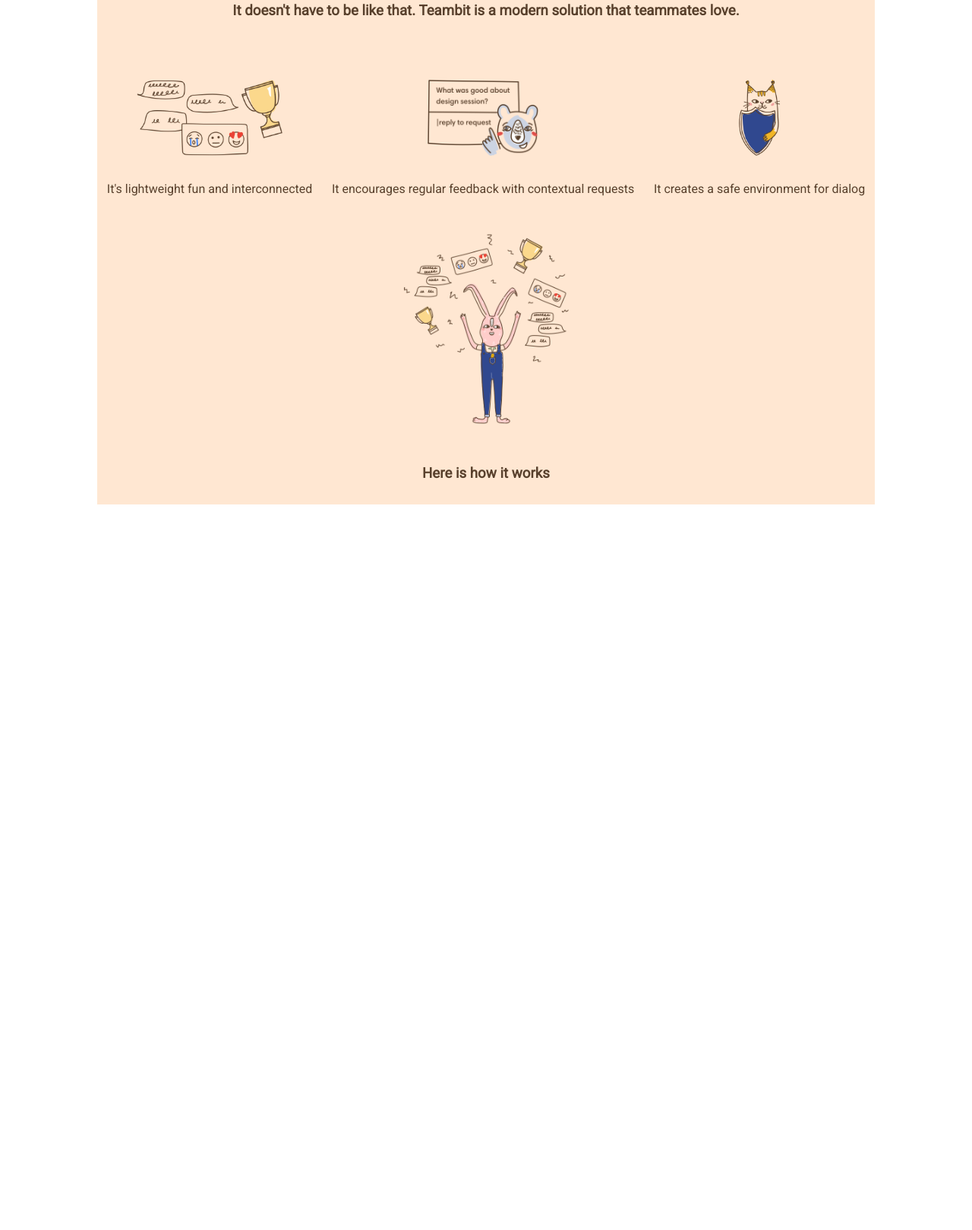
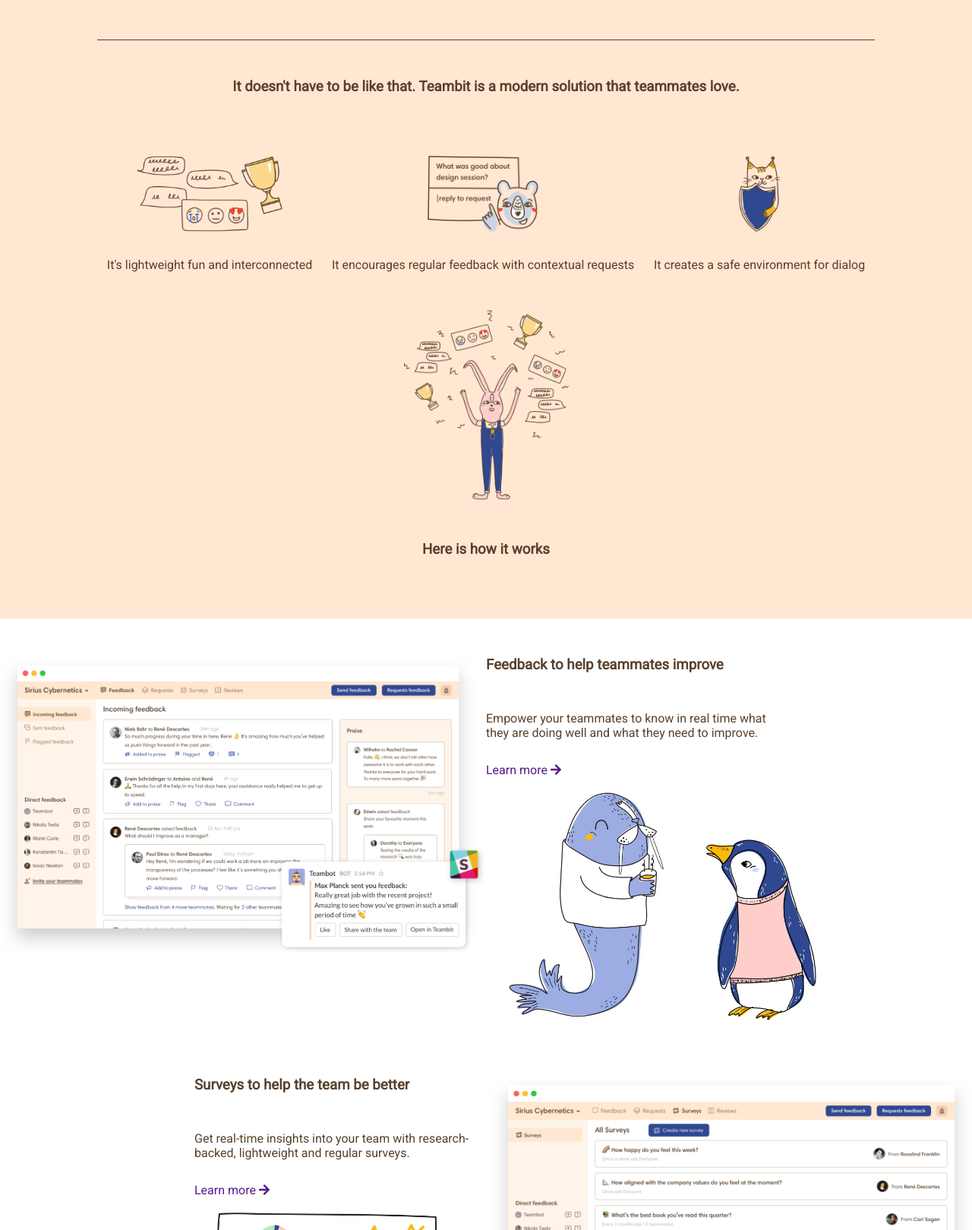
Before and after one commit to noemirea17/node-sass-teambit, a website: page index.html in a window 1280 px wide. Shown: the part 1181-2800 px from the top of the page at 76% size. Before the commit the page ends 1845 px from the top, so only its background shows below. Drawn offline with Linux system fonts and the light colour scheme.

Commit message:
+ inizio sezione 2

```diff
--- a/index.html
+++ b/index.html
@@ -11,8 +11,8 @@
     <title>Document</title>
 </head>
 <body>
-    <div class="container">
-        <header class="flex">
+    <!-- inizio header -->
+    <header class="flex container">
         <div class="logo">
             <img src="img/logo.svg" alt="">
         </div>
@@ -26,8 +26,13 @@
             </ul>
          </div>
     </header>
+
+    <!-- fine header -->
+    <!-- inizio main -->
     <main>
-            <section class="jumbotron flex">
+        <!-- inizio jumbotron -->
+        <section class="jumbotron">
+            <div class="container flex">
                 <div class="jumbo_text">
                     <h1>Understand, recognize and develop your people</h1>
                     <p>Teambit helps teams create a high performing culture with regular feedback.</p>
@@ -37,11 +42,15 @@
                 <div class="jumbo_img flex">
                     <img src="img/illustration-main.jpg" alt="">
                 </div>
+            </div>
         </section>
+        <!-- fine jumbotron -->
+        <!-- inizio prima sezione -->
         <section class="info">
-                <div class="info_top">
+            <!-- info top -->
+            <div class="info_top padding_top_bottom container">
                 <h3>Traditional people processes lead to disengagement and turnover</h3>
-                    <div class="item_container flex">
+                <div class="item_container flex margin_top_bottom">
                     <div class="item">
                         <img src="img/hardcore.png" alt="">
                         <p>They are hardcore, formal and disconnected</p>
@@ -55,13 +64,14 @@
                         <p>They don't make it safe to speak up</p>
                     </div>
                 </div>
-                    <div class="item_bottom_container">
+                <div class="item_bottom_container margin_top_bottom">
                     <img src="img/before.png" alt="">
                 </div>
             </div>
-                <div class="info_bottom">
+            <!-- info bottom -->
+            <div class="info_bottom padding_top_bottom container">
                 <h3>It doesn't have to be like that. Teambit is a modern solution that teammates love.</h3>
-                    <div class="item_container flex">
+                <div class="item_container flex margin_top_bottom">
                     <div class="item">
                         <img src="img/lightweight.png" alt="">
                         <p>It's lightweight fun and interconnected</p>
@@ -75,16 +85,47 @@
                         <p>It creates a safe environment for dialog</p>
                     </div>
                 </div>
-                    <div class="item_bottom_container">
+                <div class="item_bottom_container margin_top_bottom">
                     <img src="img/after.png" alt="">
                 </div>
                 <h3>Here is how it works</h3>
             </div>
+        </section>
+        <!-- fine prima sezione -->
+        <!-- inizio seconda sezione -->
+        <section>
+            <!-- prima riga -->
+            <div class="row flex margin_top_bottom">
+                <div class="row_img">
+                    <img src="img/employee-feedback.jpg" alt="">
+                </div>
+                <div class="row_text">
+                    <h3>Feedback to help teammates improve</h3>
+                    <p>Empower your teammates to know in real time what they are doing well and what they need to improve.</p>
+                    <p><a href="">Learn more <i class="fas fa-arrow-right"></i></a> </p>
+                    <div>
+                        <img src="img/communication.jpg" alt="">
+                    </div>
+                </div>
+            </div>
+            <!-- seconda riga -->
+            <div class="row right flex margin_top_bottom">
+                <div class="row_text">
+                    <h3>Surveys to help the team be better</h3>
+                    <p>Get real-time insights into your team with research-backed, lightweight and regular surveys.</p>
+                    <p><a href="">Learn more <i class="fas fa-arrow-right"></i></a> </p>
+                    <div>
+                        <img src="img/insights.jpg" alt="">
+                    </div>
+                </div>
+                <div class="row_img">
+                    <img src="img/employee-survey.jpg" alt="">
 
+                </div>
+            </div>
         </section>
     </main>
     <footer></footer>
-    </div>
 
 </body>
 </html>
--- a/src/partials/_main.scss
+++ b/src/partials/_main.scss
@@ -62,7 +62,6 @@
 
 .item_container {
   justify-content: space-around;
-  margin-top: 50px;
 }
 
 .item img {
@@ -72,9 +71,32 @@
 
 .item_bottom_container img {
   height: 250px;
-  margin: 50px 0;
 }
 
-.info_bottom {
+// section 2
+
+.row_img {
+  width: 50%;
+}
+
+.row_img img {
+  width: 100%;
+}
+
+.row_text {
+  width: 30%;
+}
+
+.row_text p:nth-child(2) {
   margin-top: 50px;
+  margin-bottom: 30px;
 }
+
+.row_text img {
+  height: 300px;
+  margin: 20px 30px;
+}
+
+.row.right {
+  justify-content: flex-end;
+}
--- a/src/partials/_utility.scss
+++ b/src/partials/_utility.scss
@@ -30,3 +30,11 @@
 button {
   cursor: pointer;
 }
+
+.margin_top_bottom {
+  margin: 50px 0;
+}
+
+.padding_top_bottom {
+  padding: 50px 0;
+}
```
Also changed, not shown: dist/app.css. Lines whose indentation alone changed are shown as unchanged.
